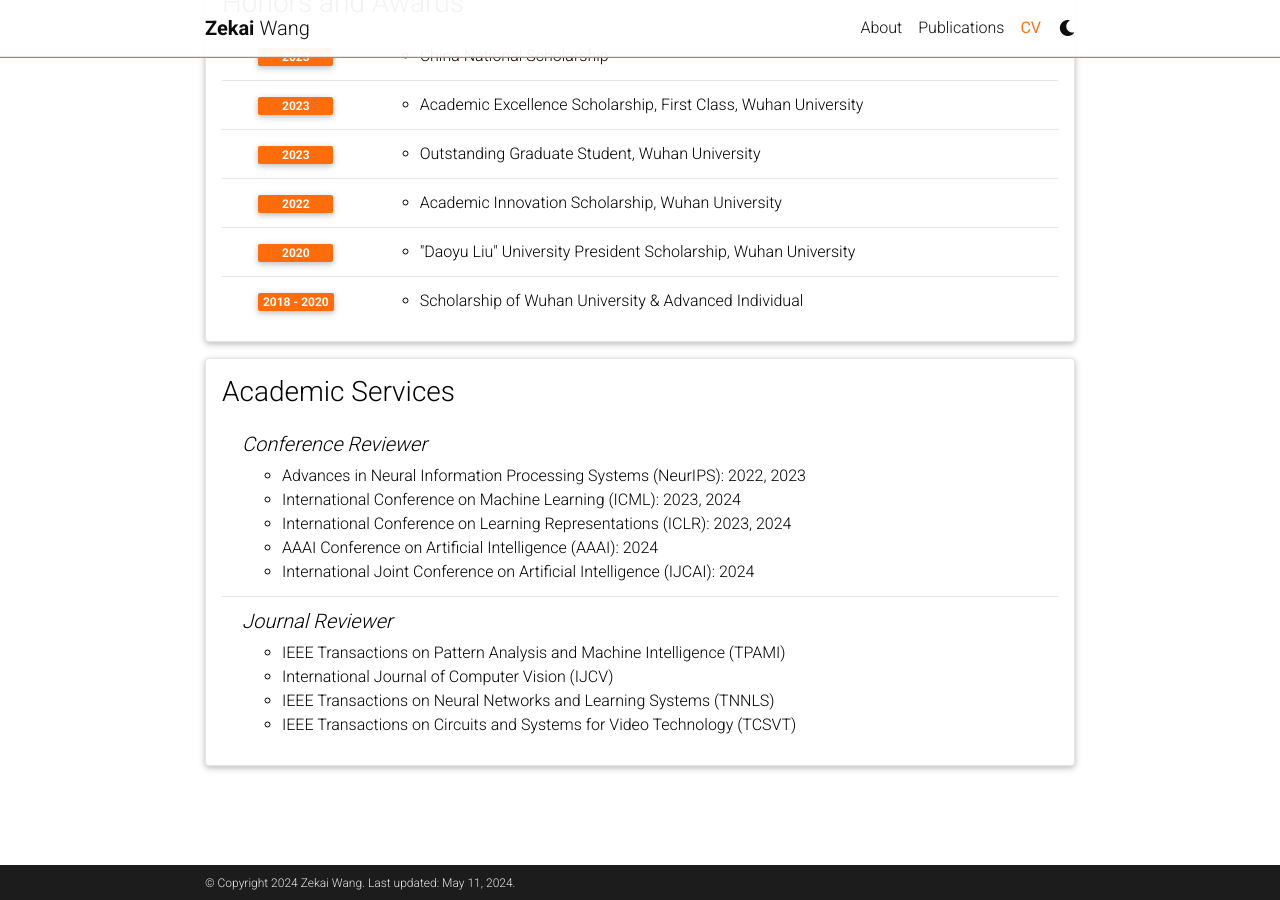
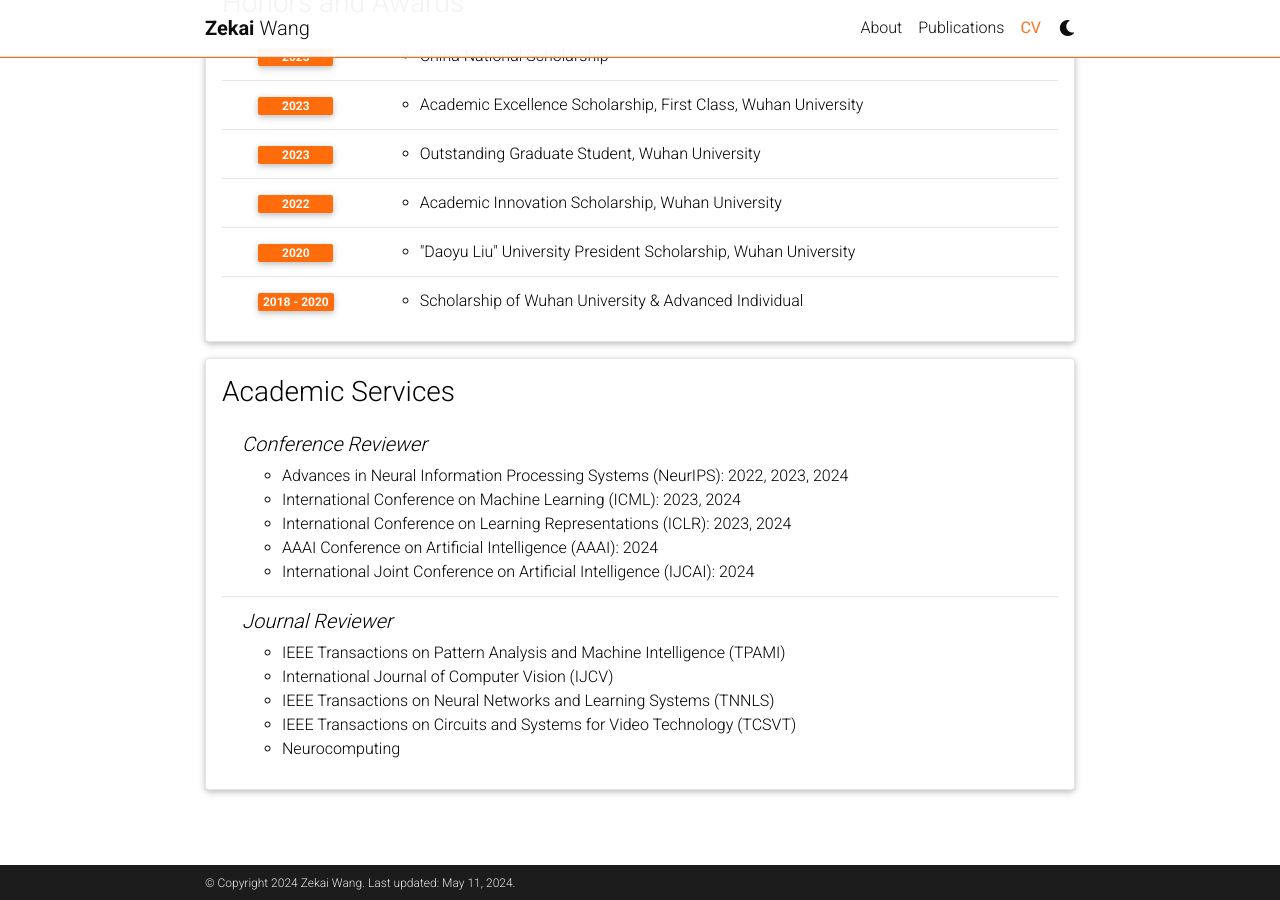
Before and after one commit to wzekai99/wzekai99.github.io, a Jekyll site: the page built from _pages/cv.md, in a window 1280 px wide and 900 px high, scrolled down 965 px. Built offline with Jekyll 4.4.1, drawn with Linux system fonts in a browser that asks for light colours; comment, search, counter and statistics services are not loaded; a style sheet for code colours, icons or effects is not loaded.

Commit message:
Update cv.yml

```diff
--- a/_data/cv.yml
+++ b/_data/cv.yml
@@ -66,7 +66,7 @@
   contents:
     - title: Conference Reviewer
       items:
-        - "Advances in Neural Information Processing Systems (NeurIPS): 2022, 2023"
+        - "Advances in Neural Information Processing Systems (NeurIPS): 2022, 2023, 2024"
         - "International Conference on Machine Learning (ICML): 2023, 2024"
         - "International Conference on Learning Representations (ICLR): 2023, 2024"
         - "AAAI Conference on Artificial Intelligence (AAAI): 2024"
@@ -78,3 +78,4 @@
         - International Journal of Computer Vision (IJCV)
         - IEEE Transactions on Neural Networks and Learning Systems (TNNLS)
         - IEEE Transactions on Circuits and Systems for Video Technology (TCSVT)
+        - Neurocomputing
```
